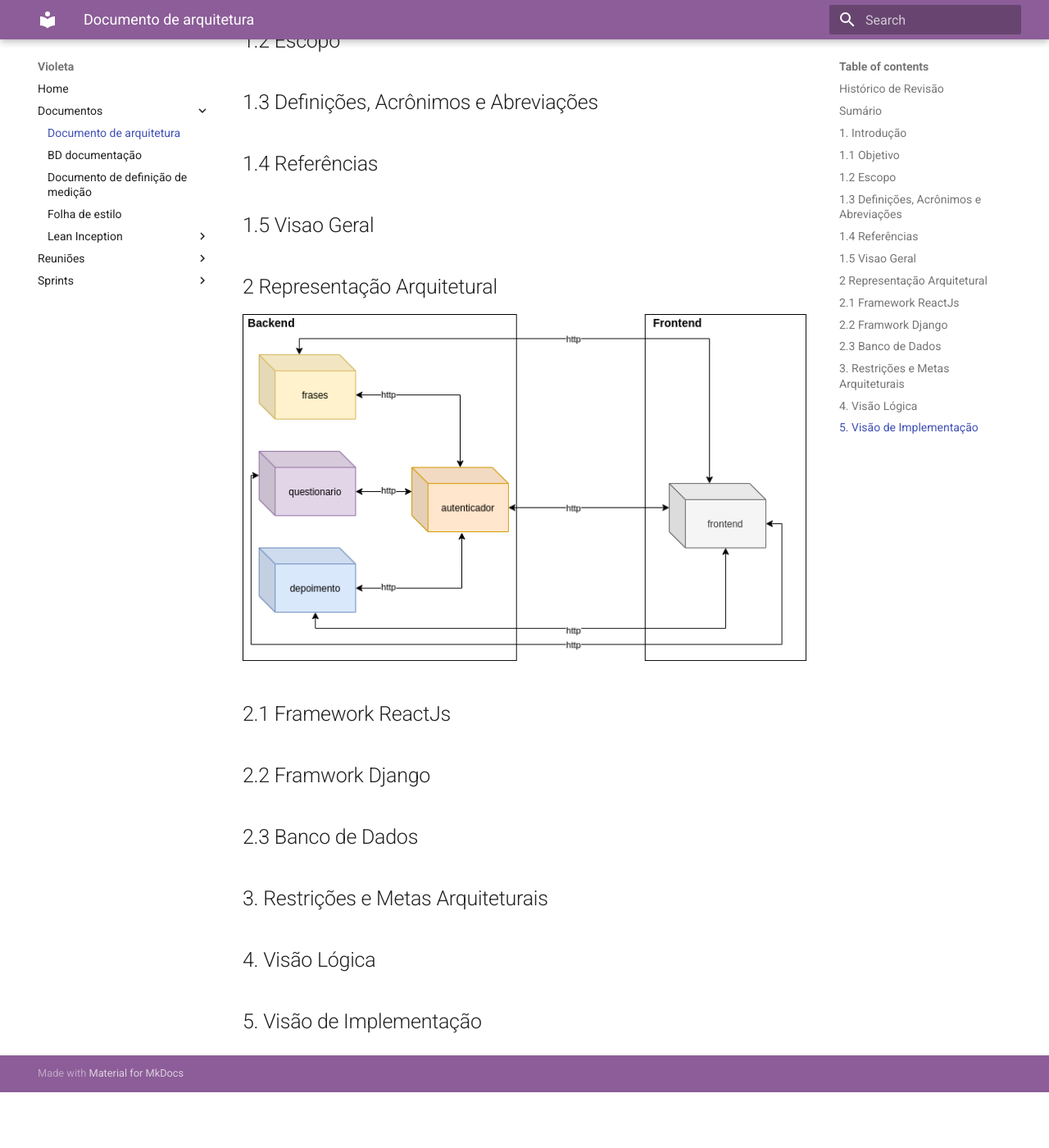
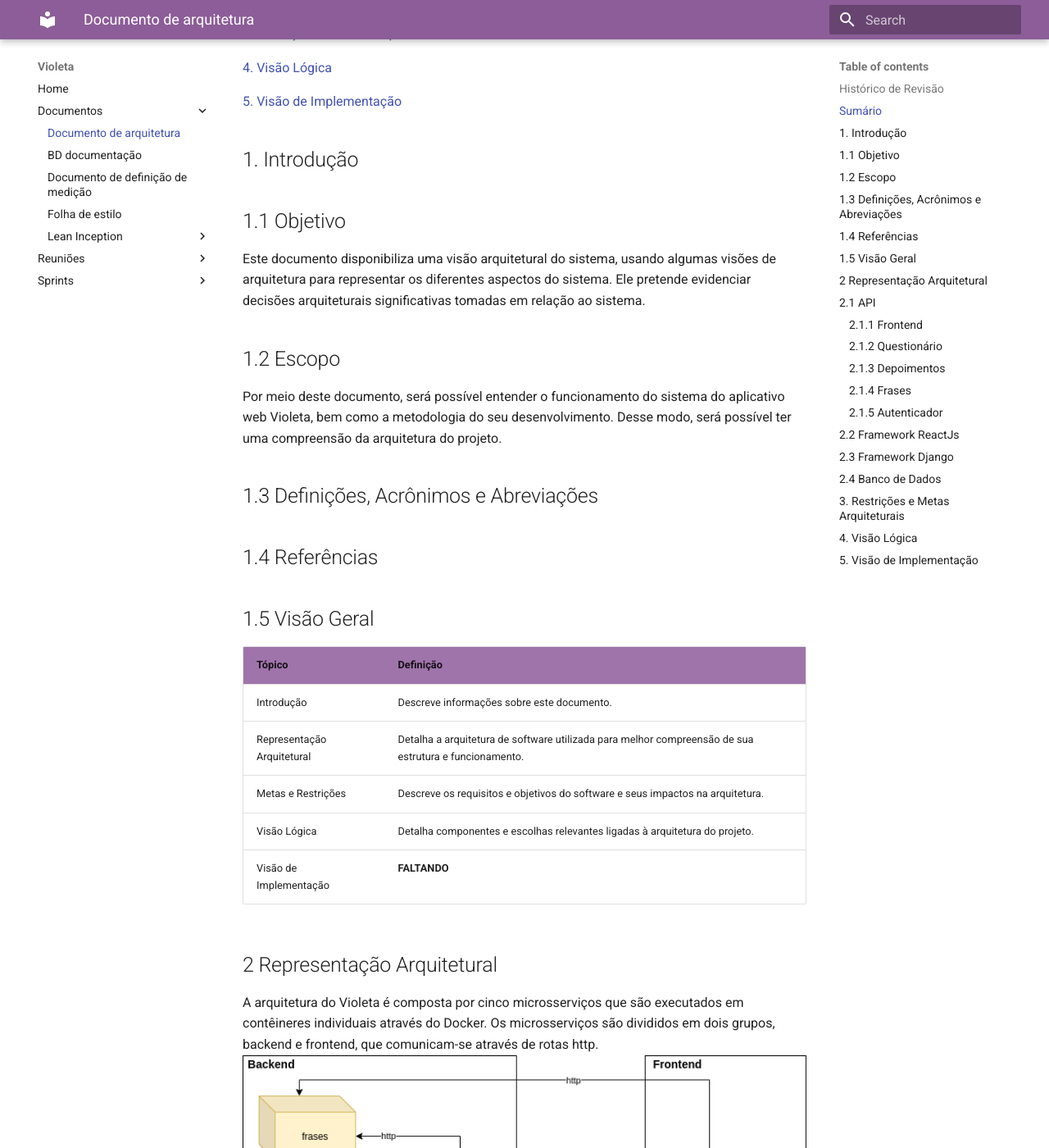
Before and after one commit to fga-eps-mds/2020.2-Violeta-Documentacao, an MkDocs documentation site: the page built from docs/Projeto/doc_arquitetura.md, in a window 1280 px wide and 1400 px high, scrolled down 1112 px. Shown: the whole window at 82% size. Built offline with MkDocs 1.6.1 and Material for MkDocs 9.7.7, drawn with Linux system fonts in a browser that asks for light colours; before the commit the page ends 2444 px from its top, so only the background shows below that; some of the changed text lies outside the part shown.

Commit message:
Adicionado estrutura do documento
Signed-off-by: Philipe Serafim <philipeserafim@gmail.com>

```diff
--- a/docs/Projeto/doc_arquitetura.md
+++ b/docs/Projeto/doc_arquitetura.md
@@ -5,6 +5,8 @@
 |Data|Versão|Descrição|Autor(es)|
 |---|---|---|---|
 |08/03/2021|0.1|Adicionado template do documento| Victor |
+|18/03/2021|0.2||Philipe Serafim|
+
 
 
 ## Sumário
@@ -22,11 +24,23 @@
 
 [2. Representação Arquitetural]()
 
-[2.1 Framework ReactJs]()
+[2.1 API]()
 
-[2.2 Framework Django]()
+[2.1.1 Frontend]()
 
-[2.3 Banco de Dados]()
+[2.1.2 Questionário]()
+
+[2.1.3 Depoimentos]()
+
+[2.1.4 Frases]()
+
+[2.1.5 Autenticador]()
+
+[2.2 Framework ReactJs]()
+
+[2.3 Framework Django]()
+
+[2.4 Banco de Dados]()
 
 [3. Restrições e Metas Arquiteturais]()
 
@@ -35,26 +49,52 @@
 [5. Visão de Implementação]()
 
 
+
 ## 1. Introdução
 
 ## 1.1 Objetivo
+Este documento disponibiliza uma visão arquitetural do sistema, usando algumas visões de arquitetura para representar os diferentes aspectos do sistema. Ele pretende evidenciar decisões arquiteturais significativas tomadas em relação ao sistema.
 
 ## 1.2 Escopo
+Por meio deste documento, será possível entender o funcionamento do sistema do aplicativo web Violeta, bem como a metodologia do seu desenvolvimento. Desse modo, será possível ter uma compreensão da arquitetura do projeto.
 
 ## 1.3 Definições, Acrônimos e Abreviações
 
 ## 1.4 Referências
 
-## 1.5 Visao Geral
+## 1.5 Visão Geral
+|**Tópico**|**Definição**|
+|---|---|
+|Introdução|Descreve informações sobre este documento.|
+|Representação Arquitetural|Detalha a arquitetura de software utilizada para melhor compreensão de sua estrutura e funcionamento.|
+|Metas e Restrições|Descreve os requisitos e objetivos do software e seus impactos na arquitetura.|
+|Visão Lógica|Detalha componentes e escolhas relevantes ligadas à arquitetura do projeto.|
+|Visão de Implementação|**FALTANDO**|
+
 
 ## 2 Representação Arquitetural
+A arquitetura do Violeta é composta por cinco microsserviços que são executados em contêineres individuais através do Docker. Os microsserviços são divididos em dois grupos,  backend e frontend, que comunicam-se através de rotas http.
 ![arquitetura](../img/diagrama_de_arquitetura.png)
 
-## 2.1 Framework ReactJs
+Desse modo, os serviços são executados isolados evitando comportamentos inesperados, como por exemplo, serviços acessando recursos que não deveria.
 
-## 2.2 Framwork Django
+## 2.1 API
 
-## 2.3 Banco de Dados
+### 2.1.1 Frontend
+
+### 2.1.2 Questionário
+
+### 2.1.3 Depoimentos
+
+### 2.1.4 Frases
+
+### 2.1.5 Autenticador
+
+## 2.2 Framework ReactJs
+
+## 2.3 Framework Django
+
+## 2.4 Banco de Dados
 
 ## 3. Restrições e Metas Arquiteturais
 
```
